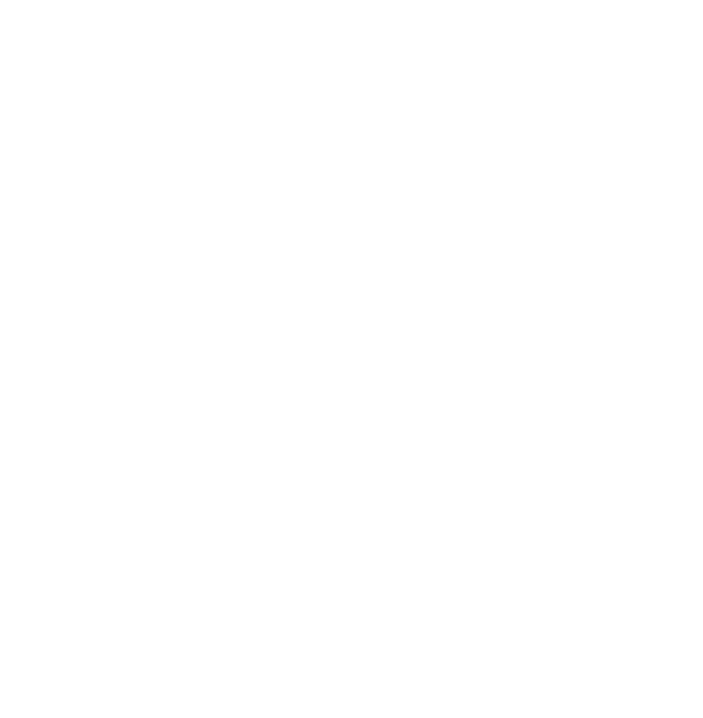
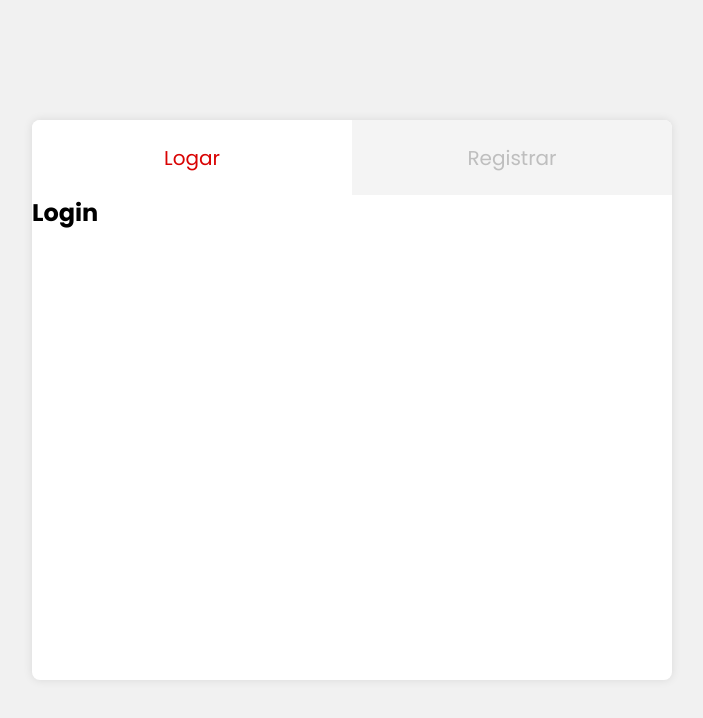
Before and after one commit to 3DUTEX/EliteMotors-Client, a React (Vite) app: page /login in a window 1280 px wide. Before the commit this address had no page. Shown: the top 718 px of the page, without its empty margins (288-991 px from the left). Built offline with nearby package versions, Linux system fonts and the light colour scheme.

Commit message:
rota login adicionada, lógica para alternar opção de login feita

```diff
--- a/src/components/FooterBar/index.jsx
+++ b/src/components/FooterBar/index.jsx
@@ -31,15 +31,15 @@
             </div>
             <ul className="contact-list">
               <li className="contact-item">
-                <FaEnvelope />
+                <FaEnvelope className="icon" />
                 eliteetecmotors@gmail.com
               </li>
               <li className="contact-item">
-                <FaPhone />
+                <FaPhone className="icon" />
                 (11) 969459786
               </li>
               <li className="contact-item">
-                <FaMapMarked />
+                <FaMapMarked className="icon" />
                 Rua Guaipá, 678 -Vila Leopoldina,SP
               </li>
             </ul>
--- a/src/components/FooterBar/styled.jsx
+++ b/src/components/FooterBar/styled.jsx
@@ -3,11 +3,11 @@
 
 export const FooterBarSection = styled.section`
   width: 100%;
+  margin-top: 1px;
 
   font-size: 25px;
   font-family: ${FONT_DEFAULT};
   background: #000;
-  border-top: 1px solid #fff;
   box-shadow: 0 0 10px rgba(0, 0, 0, 0.1);
 `;
 
@@ -97,6 +97,11 @@
 
     .item-container {
       width: 100%;
+      gap: 20px 0;
+    }
+
+    .sub-title {
+      font-size: 30px;
     }
 
     .warning {
@@ -106,5 +111,18 @@
         font-size: 50px;
       }
     }
+
+    .contact-list {
+      gap: 40px 0;
+
+      li {
+        flex-direction: column;
+      }
+
+      .icon {
+        font-size: 50px;
+        padding-bottom: 10px;
+      }
+    }
   }
 `;
--- a/src/pages/Home/components/QuestionsSection/styled.jsx
+++ b/src/pages/Home/components/QuestionsSection/styled.jsx
@@ -13,7 +13,7 @@
   font-family: ${FONT_DEFAULT};
   background: #000;
 
-  .title{
+  .title {
     width: 80%;
     margin: 0 auto;
 
@@ -30,6 +30,6 @@
 
   background: #fff;
   border-radius: 8px;
-  box-shadow: rgba(0,0,0,0.1);
+  box-shadow: rgba(0, 0, 0, 0.1);
   overflow-y: auto;
 `;
--- /dev/null
+++ b/src/pages/Login/index.jsx
@@ -0,0 +1,49 @@
+import React, { useRef, useState } from 'react';
+import { LoginSection } from './styled';
+
+export default function Login() {
+  const [logIn, setLogIn] = useState(true);
+
+  const btnLoginRef = useRef();
+  const btnRegisterRef = useRef();
+
+  function changeOption() {
+    const btnLogin = btnLoginRef.current;
+    const btnRegister = btnRegisterRef.current;
+    if (logIn) {
+      btnLogin.classList.replace('selected', 'not-selected');
+      btnRegister.classList.replace('not-selected', 'selected');
+      setLogIn(false);
+    } else {
+      btnLogin.classList.replace('not-selected', 'selected');
+      btnRegister.classList.replace('selected', 'not-selected');
+      setLogIn(true);
+    }
+  }
+
+  return (
+    <LoginSection>
+      <div className="main-container">
+        <div>
+          <button
+            ref={btnLoginRef}
+            type="button"
+            className="btn-option radius-left selected"
+            onClick={changeOption}
+          >
+            Logar
+          </button>
+          <button
+            ref={btnRegisterRef}
+            type="button"
+            className="btn-option radius-right not-selected"
+            onClick={changeOption}
+          >
+            Registrar
+          </button>
+        </div>
+        {logIn ? <h1>Login</h1> : <h1>Register</h1>}
+      </div>
+    </LoginSection>
+  );
+}
--- /dev/null
+++ b/src/pages/Login/styled.jsx
@@ -0,0 +1,66 @@
+import styled from 'styled-components';
+
+import { FONT_DEFAULT, PRIMARY_COLOR } from '../../styles/default';
+
+const mixinFlex = (flexD = 'row', justifyC = 'initial', alignI = 'initial', gap = '0') => `
+    display: flex;
+    flex-direction: ${flexD};
+    justify-content: ${justifyC};
+    align-items: ${alignI};
+  `;
+
+export const LoginSection = styled.section`
+  ${mixinFlex('row', 'center', 'center')}
+  width: 100%;
+  height: 100vh;
+
+  font-family: ${FONT_DEFAULT};
+
+  background: #f1f1f1;
+
+  .main-container {
+    ${mixinFlex('column', 'inital', 'inital')}
+    width: 50%;
+    min-height: 70vh;
+
+    background: #fff;
+    border-radius: 8px;
+    box-shadow: 0 0 10px rgba(0, 0, 0, 0.1);
+
+    .btn-option {
+      width: 50%;
+      height: 75px;
+      margin: 0;
+      padding: 0;
+
+      font-family: ${FONT_DEFAULT};
+      font-size: 20px;
+      border: none;
+      cursor: pointer;
+      transition: 300ms ease;
+    }
+
+    .not-selected {
+      background: #f4f4f4;
+      color: #bebebe;
+
+      &:hover {
+        border: 1px solid ${PRIMARY_COLOR};
+        color: ${PRIMARY_COLOR};
+      }
+    }
+
+    .selected {
+      color: ${PRIMARY_COLOR};
+      background: #fff;
+    }
+
+    .radius-left {
+      border-radius: 8px 0 0 0;
+    }
+
+    .radius-right {
+      border-radius: 0 8px 0 0;
+    }
+  }
+`;
--- a/src/routes/index.jsx
+++ b/src/routes/index.jsx
@@ -1,15 +1,15 @@
 import React from 'react';
 import { BrowserRouter, Route, Routes } from 'react-router-dom';
 
-import Example from '../components/Example';
 import Home from '../pages/Home';
+import Login from '../pages/Login';
 
 export default function RoutesConfig() {
   return (
     <BrowserRouter>
       <Routes>
         <Route path="/" element={<Home />} />
-        <Route path="/example" element={<Example />} />
+        <Route path="/login" element={<Login />} />
       </Routes>
     </BrowserRouter>
   );
```
